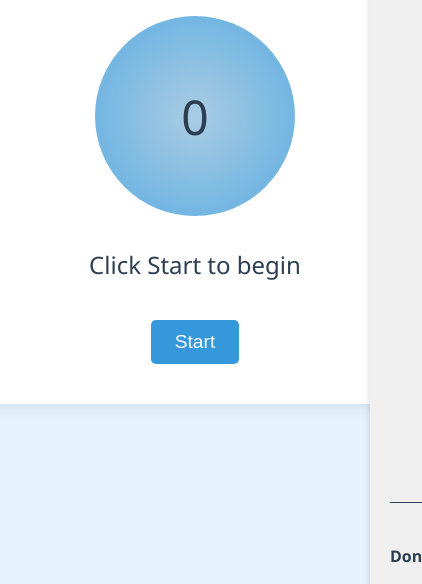
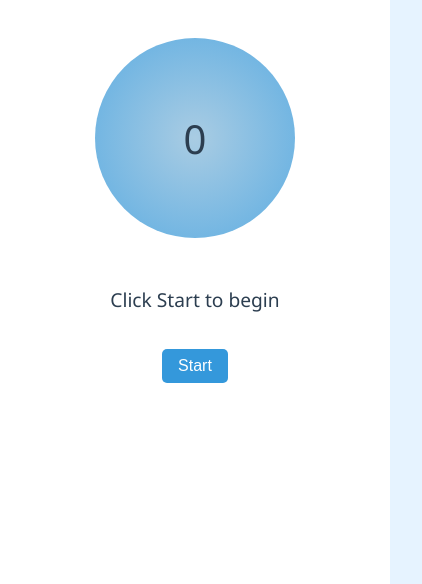
Before and after one commit to ewolfe093/478Breathing, a plain HTML site: page index.html in a window 390 px wide. Shown: the part 260-844 px from the top of the page, 422 px wide, since content can reach past the window. Drawn offline with Linux system fonts and the light colour scheme.

Commit message:
Mobile Flex Adjustments

```diff
--- a/index.html
+++ b/index.html
@@ -7,6 +7,7 @@
     <link rel="stylesheet" href="styles.css">
 </head>
 <body>
+    <div class="app-container">
         <div class="container">
             <h1>4-7-8 Breathing</h1>
             <div id="circle-container">
@@ -27,9 +28,8 @@
                     <input type="checkbox" id="darkModeToggle" class="styled-checkbox">
                 </div>
                 <div class="setting">
-                <label for="notificationInterval">Pop-Up Reminder (hours)</label>
+                    <label for="notificationInterval">Notifications (hours)</label>
                     <input type="number" id="notificationInterval" min="1" max="24" value="1">
-            </div>
                 </div>
                 <div class="support-us">
                     <h4 id="donateToggle">Donate</h4>
@@ -38,6 +38,8 @@
                     </div>
                 </div>
             </div>
+        </div>
+    </div>
     <button id="openBtn" class="open-btn">☰</button>
 
     <script src="script.js"></script>
--- a/script.js
+++ b/script.js
@@ -46,7 +46,7 @@ function updateTimer() {
     } else {
         clearInterval(interval);
         phase = (phase + 1) % 3;
-        instruction.textContent = "Get Ready...";
+        instruction.textContent = "Wait...";
         circle.style.transform = `scale(${phases[phase].startScale})`;
 
         setTimeout(() => {
--- a/styles.css
+++ b/styles.css
@@ -9,6 +9,7 @@
     --title-color: #3498db;
     --sidebar-bg: #f0f0f0;
     --sidebar-text: #2c3e50;
+    --sidebar-icon: #3498db;
 }
 
 .dark-mode {
@@ -22,36 +23,41 @@
     --title-color: #3498db;
     --sidebar-bg: #2c3e50;
     --sidebar-text: #ecf0f1;
+    --sidebar-icon: #ecf0f1;
 }
 
-body {
+body, html {
+    margin: 0;
+    padding: 0;
+    height: 100%;
     font-family: 'Segoe UI', Tahoma, Geneva, Verdana, sans-serif;
-    display: flex;
-    flex-direction: column;
-    justify-content: center;
-    align-items: center;
-    min-height: 100vh;
-    margin: 0;
     background-color: var(--bg-color);
     color: var(--text-color);
     transition: background-color 0.3s ease, color 0.3s ease;
 }
 
+.app-container {
+    display: flex;
+    flex-direction: column;
+    height: 100vh;
+    overflow: hidden;
+}
+
 .container {
-    text-align: center;
+    flex: 1;
+    display: flex;
+    flex-direction: column;
+    justify-content: center;
+    align-items: center;
+    padding: 1rem;
     background-color: var(--container-bg);
-    padding: 2rem;
-    border-radius: 20px;
-    box-shadow: 0 0 20px rgba(0,0,0,0.1);
-    max-width: 400px;
-    width: 100%;
     transition: background-color 0.3s ease;
-    margin-bottom: 2rem;
 }
 
 h1 {
     color: var(--title-color);
     margin-bottom: 1.5rem;
+    font-size: 2rem;
 }
 
 button {
@@ -72,8 +78,10 @@ button:hover {
 
 #circle-container {
     position: relative;
-    width: 200px;
-    height: 200px;
+    width: 50vmin;
+    height: 50vmin;
+    max-width: 200px;
+    max-height: 200px;
     margin: 2rem auto;
 }
 
@@ -105,13 +113,15 @@ button:hover {
     font-size: 1.5rem;
     margin: 1rem 0;
     height: 2em;
+    text-align: center;
 }
 
 .sidebar {
     position: fixed;
-    right: -320px;
+    right: -100%;
     top: 0;
-    width: 300px;
+    width: 80%;
+    max-width: 300px;
     height: 100%;
     background-color: var(--sidebar-bg);
     color: var(--sidebar-text);
@@ -121,6 +131,7 @@ button:hover {
     z-index: 1000;
     display: flex;
     flex-direction: column;
+    overflow-y: auto;
 }
 
 .sidebar.open {
@@ -141,6 +152,7 @@ button:hover {
     display: flex;
     justify-content: center;
     align-items: center;
+    color: var(--sidebar-text);
 }
 
 .open-btn {
@@ -158,11 +170,14 @@ button:hover {
     display: flex;
     justify-content: center;
     align-items: center;
+    color: var(--sidebar-icon);
 }
 
 .sidebar-content {
     flex-grow: 1;
     margin-top: 40px;
+    display: flex;
+    flex-direction: column;
 }
 
 .setting {
@@ -210,14 +225,13 @@ button:hover {
 /* Support Us Section */
 .support-us {
     margin-top: auto;
-    padding-top: 20px;
+    padding: 20px 0;
     border-top: 1px solid var(--text-color);
 }
 
 #donateToggle {
     cursor: pointer;
     user-select: none;
-	padding-bottom: 1em;
 }
 
 #donateToggle::after {
@@ -238,3 +252,27 @@ button:hover {
 #donateContent.expanded {
     max-height: 712px; /* Match the iframe height */
 }
+
+@media (max-width: 768px) {
+    h1 {
+        font-size: 1.5rem;
+    }
+
+    #circle-container {
+        width: 70vmin;
+        height: 70vmin;
+    }
+
+    #timer {
+        font-size: 2.5rem;
+    }
+
+    #instruction {
+        font-size: 1.2rem;
+    }
+
+    button {
+        font-size: 1rem;
+        padding: 0.5rem 1rem;
+    }
+}
```
Lines whose indentation alone changed are shown as unchanged.
